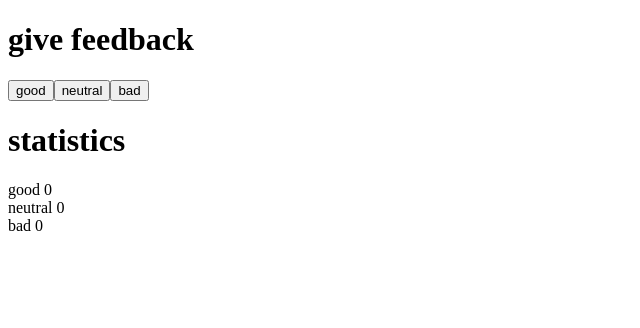
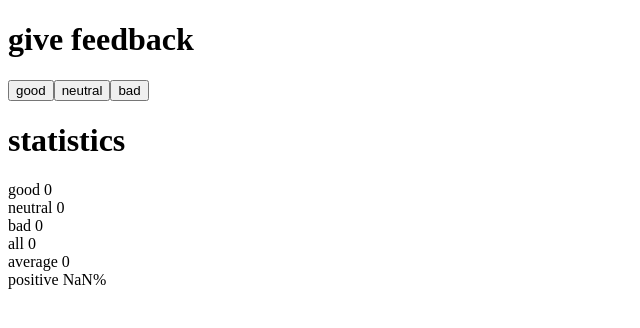
Before and after one commit to EUrbizagastegui/Full-Stack-Open, a React (Vite) app in the folder part1/unicafe/: page / in a window 1280 px wide. Shown: the top 328 px of the page, without its empty margins (0-640 px from the left). Built offline with nearby package versions, Linux system fonts and the light colour scheme.

Commit message:
Completado el ejercicio 1.7

```diff
--- a/part1/unicafe/src/App.jsx
+++ b/part1/unicafe/src/App.jsx
@@ -14,12 +14,20 @@ const App = () => {
     bad: 0
   })
 
+  const [total, setTotal] = useState(0)
+
   const handleFeedback = (type) => {
     setFeedback(prev => ({
       ...prev,
       [type]: prev[type] + 1
     }))
+
+    setTotal(feedback.good + feedback.neutral + feedback.bad + 1)
   }
+
+  const findAvarege = () => (feedback.good + feedback.neutral + feedback.bad) / 3
+
+  const findPositive = () => (feedback.good / total) * 100
 
   return (
     <div>
@@ -31,6 +39,9 @@ const App = () => {
       <Counter text={'good'} count={feedback.good}></Counter>
       <Counter text={'neutral'} count={feedback.neutral}></Counter>
       <Counter text={'bad'} count={feedback.bad}></Counter>
+      <Counter text={'all'} count={total}></Counter>
+      <Counter text={'average'} count={findAvarege()}></Counter>
+      <Counter text={'positive'} count={findPositive() + '%'}></Counter>
     </div>
   )
 }
```
